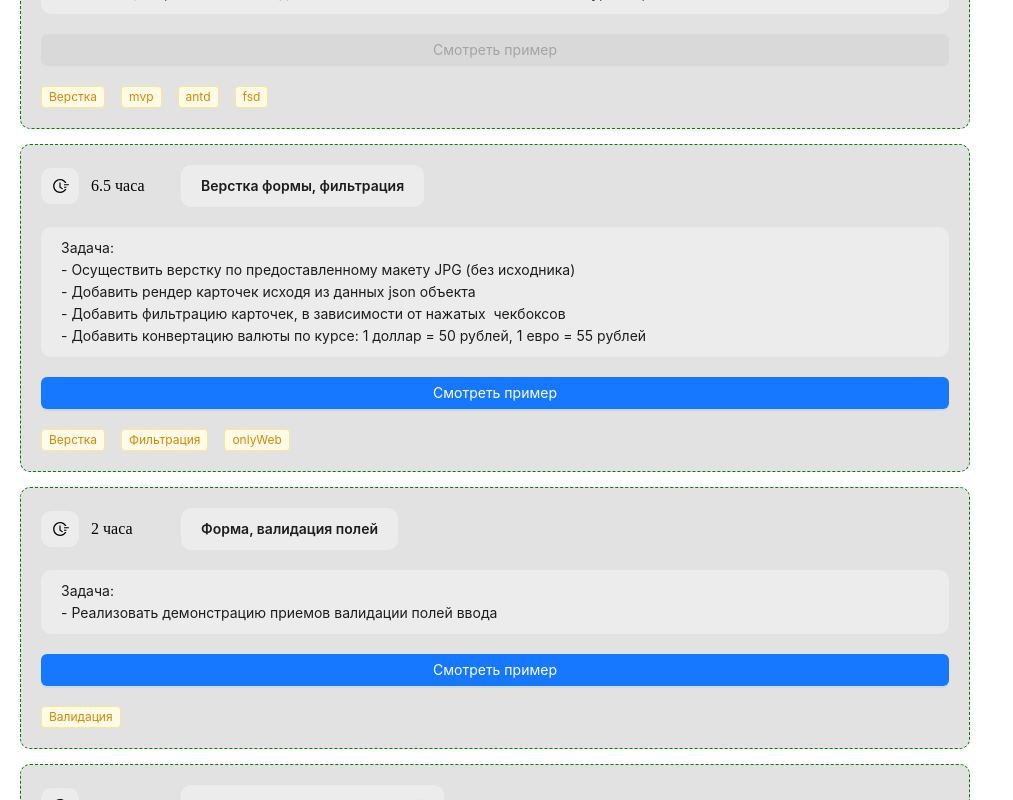
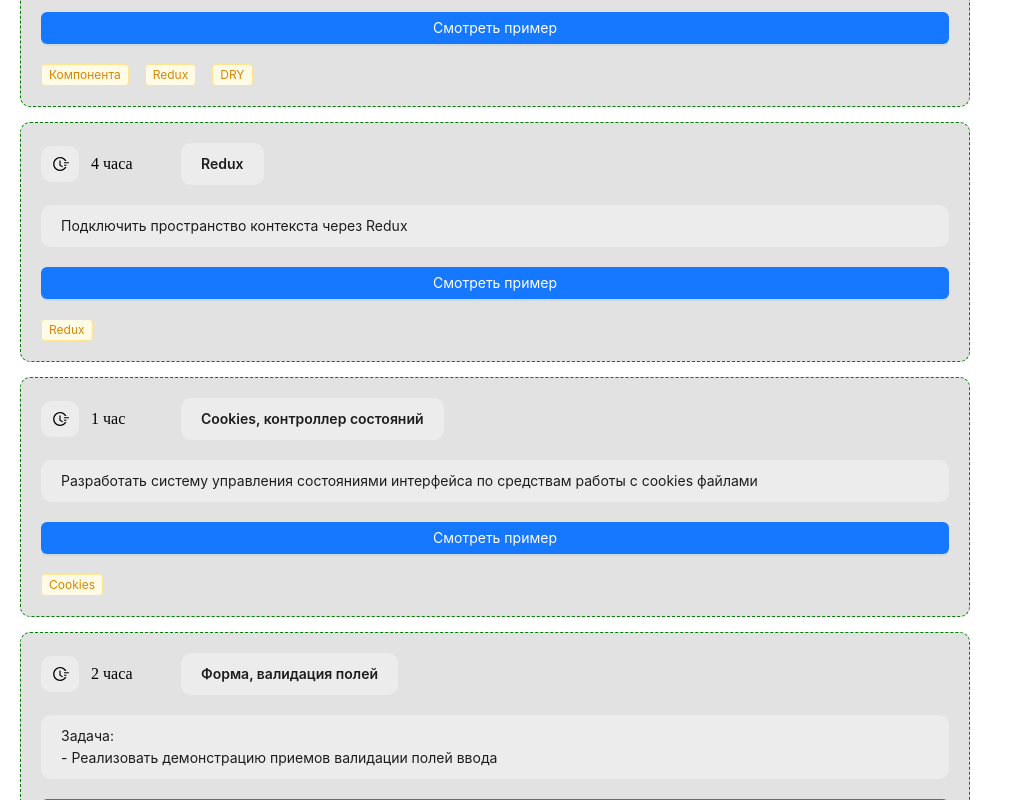
Before and after one commit to Gadior/adflasher, a React (Create React App) app: page / in a window 1280 px wide. Shown: the part 480-1280 px from the top of the page, without its empty margins (0-1013 px from the left). Built offline with nearby package versions, Linux system fonts and the light colour scheme.

Commit message:
feat reverce tasks

```diff
--- a/src/Components/Pages/main/main.tsx
+++ b/src/Components/Pages/main/main.tsx
@@ -38,7 +38,7 @@ export default function Main() {
     // ~ Уникальный лист тагов
     setTagsList(uniqueTags(__data));
     // ~ сохранение данных
-    setMainData(__data);
+    setMainData(reverseArray(__data));
   }, []);
 
   // #endregion
@@ -214,7 +214,7 @@ export default function Main() {
   function cleanTagList() {
     let __data: any = json;
     setTagsList(uniqueTags(json));
-    setMainData(__data);
+    setMainData(reverseArray(__data));
     setCleanTags(false);
   }
 
@@ -226,6 +226,12 @@ export default function Main() {
     );
   }
   // #endregion ~ Уникальный список
+
+  // #region ~ перемешиваем списко объектов
+  function reverseArray<T>(array: T[]): T[] {
+    return [...array].reverse(); // Создаём копию массива и переворачиваем её
+  }
+  // #endregion ~ перемешиваем списко объектов
   // #endregion ~ function
 }
 // #endregion ~ component
```
